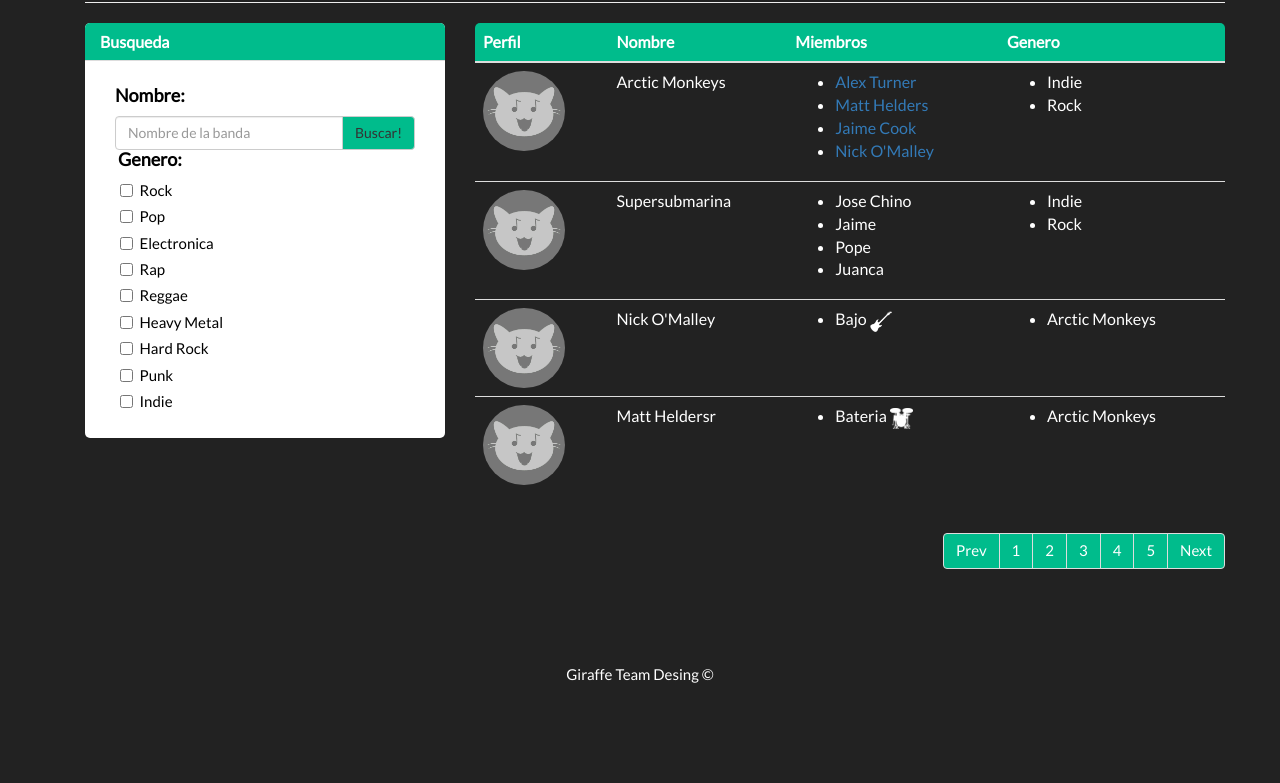
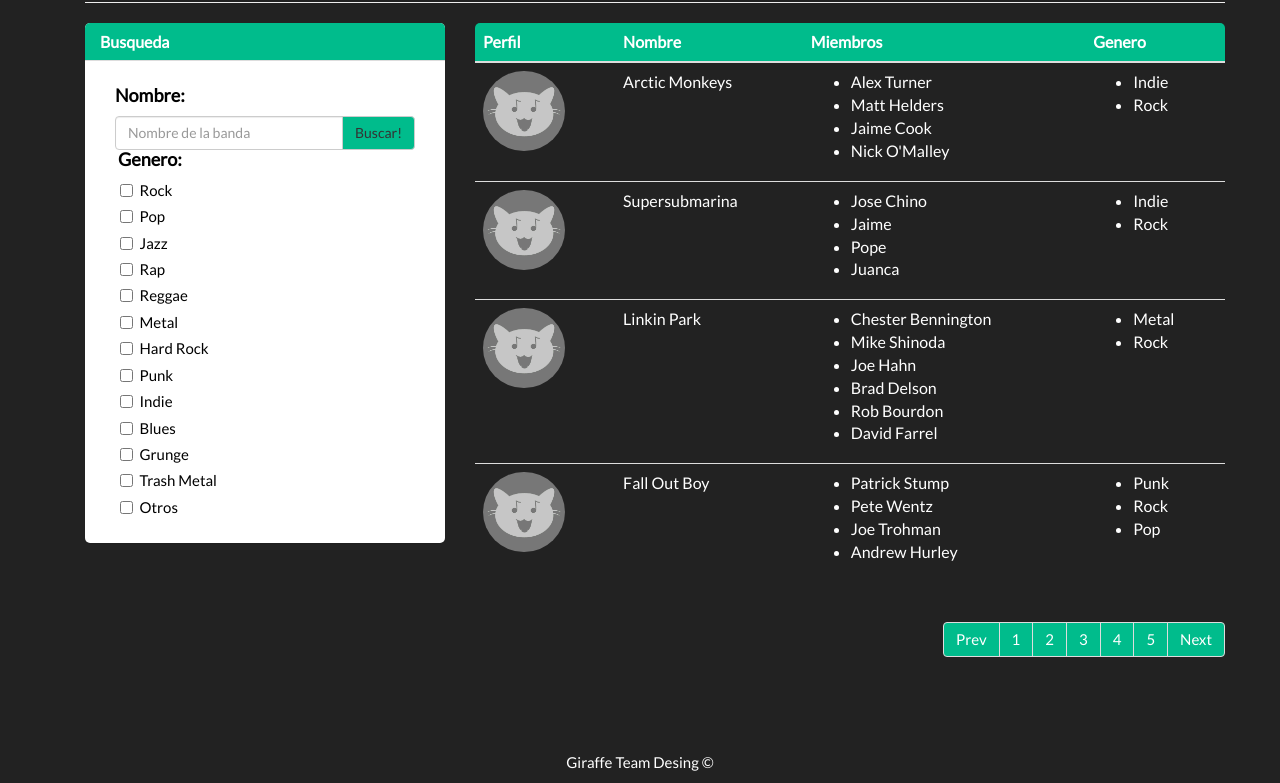
Before and after one commit to cruizba/MiausicBox, a plain HTML site: page static/listaBandas.html in a window 1280 px wide. Shown: the part 174-957 px from the top of the page. Before the commit the page ends 869 px from the top, so only its background shows below. Drawn offline with Linux system fonts and the light colour scheme.

Commit message:
Lista Bandas terminada

```diff
--- a/static/listaBandas.html
+++ b/static/listaBandas.html
@@ -34,7 +34,7 @@
                         <li><a href="mensajes.html"><span class="glyphicon glyphicon-envelope"></span>  Mensajes</a></li>
                         <li><a href="eventos.html"><span class="glyphicon glyphicon-pushpin"></span>  Eventos</a></li>
                         <li><a href="artistas.html"><span class="glyphicon glyphicon-text-background"></span>rtistas</a></li>
-                        <li class="active"><a href="grupos.html"><span class="glyphicon glyphicon-cd"></span>   Grupos</a></li>
+                        <li class="active"><a href="grupos.html"><span class="glyphicon glyphicon-cd"></span>   Bandas</a></li>
                     </ul>
                     <form class="navbar-form navbar-left" role="search">
                         <div class="form-group">
@@ -67,7 +67,7 @@
                 <!--Titulo contenido -->
                 <div class="col-md-12">
                     <div class="page-header">
-                        <h1><span class="glyphicon glyphicon-cd"></span> Grupos<small> Follow them!</small></h1>
+                        <h1><span class="glyphicon glyphicon-cd"></span> Bandas<small> Follow them!</small></h1>
                     </div>
                 </div>
 
@@ -106,7 +106,7 @@
                             </div>
                             <div class="checkbox" id="checkboxGenero">
                                 <label class="labelBusqueda">
-                                    <input type="checkbox">Electronica
+                                    <input type="checkbox">Jazz
                                 </label>
                             </div>
                             <div class="checkbox" id="checkboxGenero">
@@ -121,7 +121,7 @@
                             </div>
                             <div class="checkbox">
                                 <label class="labelBusqueda" id="checkboxGenero">
-                                    <input type="checkbox">Heavy Metal
+                                    <input type="checkbox">Metal
                                 </label>
                             </div>
                             <div class="checkbox">
@@ -139,7 +139,26 @@
                                     <input type="checkbox">Indie
                                 </label>
                             </div>
-
+                            <div class="checkbox">
+                                <label class="labelBusqueda" id="checkboxGenero">
+                                    <input type="checkbox">Blues
+                                </label>
+                            </div>
+                            <div class="checkbox">
+                                <label class="labelBusqueda" id="checkboxGenero">
+                                    <input type="checkbox">Grunge
+                                </label>
+                            </div>
+                            <div class="checkbox">
+                                <label class="labelBusqueda" id="checkboxGenero">
+                                    <input type="checkbox">Trash Metal
+                                </label>
+                            </div>
+                            <div class="checkbox">
+                                <label class="labelBusqueda" id="checkboxGenero">
+                                    <input type="checkbox">Otros
+                                </label>
+                            </div>
 
                         </div>
                     </div>
@@ -162,15 +181,15 @@
                         <tbody>
                             <tr>
                                 <td>
-                                    <a href="#" class="enlaceListaArtista"><img src="img/profile_image.png" alt="Profile image" class="img-circle" id="ImagenArtistList"></a>
+                                    <a href="#" class="enlaceListaBanda"><img src="img/profile_image.png" alt="Profile image" class="img-circle" id="ImagenBandaList"></a>
                                 </td>
-                                <td><a href="#" class="enlaceListaArtista">Arctic Monkeys</a></td>
+                                <td><a href="#" class="enlaceListaBanda">Arctic Monkeys</a></td>
                                 <td>
                                     <ul>
-                                        <li><a href="#">Alex Turner</a></li>
-                                        <li><a href="#">Matt Helders</a></li>
-                                        <li><a href="#">Jaime Cook</a></li>
-                                        <li><a href="#">Nick O'Malley</a></li>
+                                        <li><a href="#" class="enlacePerfilArtista">Alex Turner</a></li>
+                                        <li><a href="#" class="enlacePerfilArtista">Matt Helders</a></li>
+                                        <li><a href="#" class="enlacePerfilArtista">Jaime Cook</a></li>
+                                        <li><a href="#" class="enlacePerfilArtista">Nick O'Malley</a></li>
                                     </ul>
                                 </td>
                                 <td>
@@ -182,15 +201,15 @@
                             </tr>
                             <tr>
                                 <td>
-                                    <a href="#" class="enlaceListaArtista"><img src="img/profile_image.png" alt="Profile image" class="img-circle" id="ImagenArtistList"></a>
+                                    <a href="#" class="enlaceListaBanda"><img src="img/profile_image.png" alt="Profile image" class="img-circle" id="ImagenBandaList"></a>
                                 </td>
-                                <td>Supersubmarina</td>
+                                <td><a href="#" class="enlaceListaBanda">Supersubmarina</a></td>
                                 <td>
                                     <ul>
-                                        <li>Jose Chino</li>
-                                        <li>Jaime</li>
-                                        <li>Pope</li>
-                                        <li>Juanca</li>
+                                        <li><a href="#" class="enlacePerfilArtista">Jose Chino</a></li>
+                                        <li><a href="#" class="enlacePerfilArtista">Jaime</a></li>
+                                        <li><a href="#" class="enlacePerfilArtista">Pope</a></li>
+                                        <li><a href="#" class="enlacePerfilArtista">Juanca</a></li>
                                     </ul>
                                 </td>
                                 <td>
@@ -202,40 +221,51 @@
                             </tr>
                             <tr>
                                 <td>
-                                    <a href="#" class="enlaceListaArtista"><img src="img/profile_image.png" alt="Profile image" class="img-circle" id="ImagenArtistList"></a>
+                                    <a href="#" class="enlaceListaBanda"><img src="img/profile_image.png" alt="Profile image" class="img-circle" id="ImagenBandaList"></a>
                                 </td>
-                                <td><a href="#" class="enlaceListaArtista">Nick O'Malley</a></td>
+                                <td><a href="#" class="enlaceListaBanda">Linkin Park</a></td>
                                 <td>
                                     <ul>
-                                        <li>Bajo <img src="img/instrumentoBajoB.png" alt="Instrument" id="InstrumentSimbol"></li>
+                                        <li><a href="#" class="enlacePerfilArtista">Chester Bennington</a></li>
+                                        <li><a href="#" class="enlacePerfilArtista">Mike Shinoda</a></li>
+                                        <li><a href="#" class="enlacePerfilArtista">Joe Hahn</a></li>
+                                        <li><a href="#" class="enlacePerfilArtista">Brad Delson</a></li>
+                                        <li><a href="#" class="enlacePerfilArtista">Rob Bourdon</a></li>
+                                        <li><a href="#" class="enlacePerfilArtista">David Farrel</a></li>
                                     </ul>
                                 </td>
                                 <td>
                                     <ul>
-                                        <li>Arctic Monkeys</li>
+                                        <li>Metal</li>
+                                        <li>Rock</li>
                                     </ul>
                                 </td>
                             </tr>
                             <tr>
                                 <td>
-                                    <a href="#" class="enlaceListaArtista"><img src="img/profile_image.png" alt="Profile image" class="img-circle" id="ImagenArtistList"></a>
+                                    <a href="#" class="enlaceListaBanda"><img src="img/profile_image.png" alt="Profile image" class="img-circle" id="ImagenBandaList"></a>
                                 </td>
-                                <td><a href="#" class="enlaceListaArtista">Matt Heldersr</a></td>
+                                <td><a href="#" class="enlaceListaBanda">Fall Out Boy</a></td>
                                 <td>
                                     <ul>
-                                        <li>Bateria <img src="img/instrumentoBateriaB.png" alt="Instrument" id="InstrumentSimbol"></li>
+                                        <li><a href="#" class="enlacePerfilArtista">Patrick Stump</a></li>
+                                        <li><a href="#" class="enlacePerfilArtista">Pete Wentz</a></li>
+                                        <li><a href="#" class="enlacePerfilArtista">Joe Trohman</a></li>
+                                        <li><a href="#" class="enlacePerfilArtista">Andrew Hurley</a></li>
                                     </ul>
                                 </td>
                                 <td>
                                     <ul>
-                                        <li>Arctic Monkeys</li>
+                                        <li>Punk</li>
+                                        <li>Rock</li>
+                                        <li>Pop</li>
                                     </ul>
                                 </td>
                             </tr>
                         </tbody>
                     </table>
                     <!--Paginas-->
-                    <ul class="pagination" id="paginasArtistas">
+                    <ul class="pagination" id="paginasBandas">
                         <li><a href="#">Prev</a></li>
                         <li><a href="#">1</a></li>
                         <li><a href="#">2</a></li>
--- a/static/styles/listaBandas.css
+++ b/static/styles/listaBandas.css
@@ -35,7 +35,7 @@
 }
 
 /*******************************************************************************************/
-#ImagenArtistList {
+#ImagenBandaList {
     height: 5em;
 }
 
@@ -48,23 +48,27 @@
 #esquinaTablaBandas2{
     border-top-right-radius: 5px;
 }
-.enlaceListaArtista {
+.enlaceListaBanda {
     color:white;
 }
-.enlaceListaArtista:hover {
+.enlaceListaBanda:hover {
     color:#00BC8C;
     text-decoration: none;
 }
-#paginasArtistas {
+.enlacePerfilArtista{
+    color: white;
+}
+.enlacePerfilArtista:hover {
+    color:#00BC8C;
+    text-decoration: none;
+}
+#paginasBandas {
     float: right;
 }
-#paginasArtistas a{
+#paginasBandas a{
     background-color: #00BC8C;
     color:white;
 }
-#paginasArtistas a:hover{
+#paginasBandas a:hover{
     background-color: #00A379;
 }
-#InstrumentSimbol {
-    height: 1.3em;
-}
```
